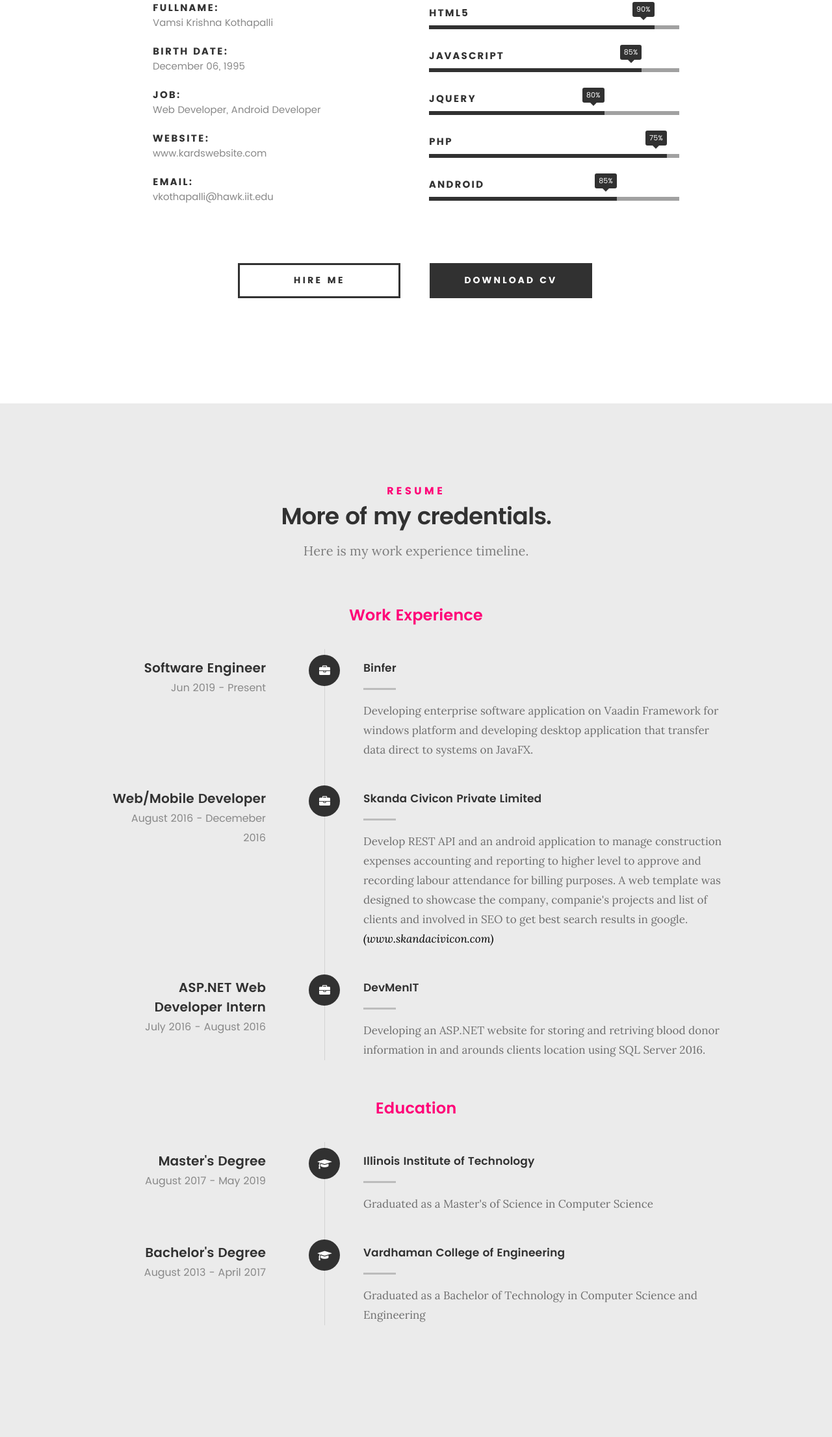
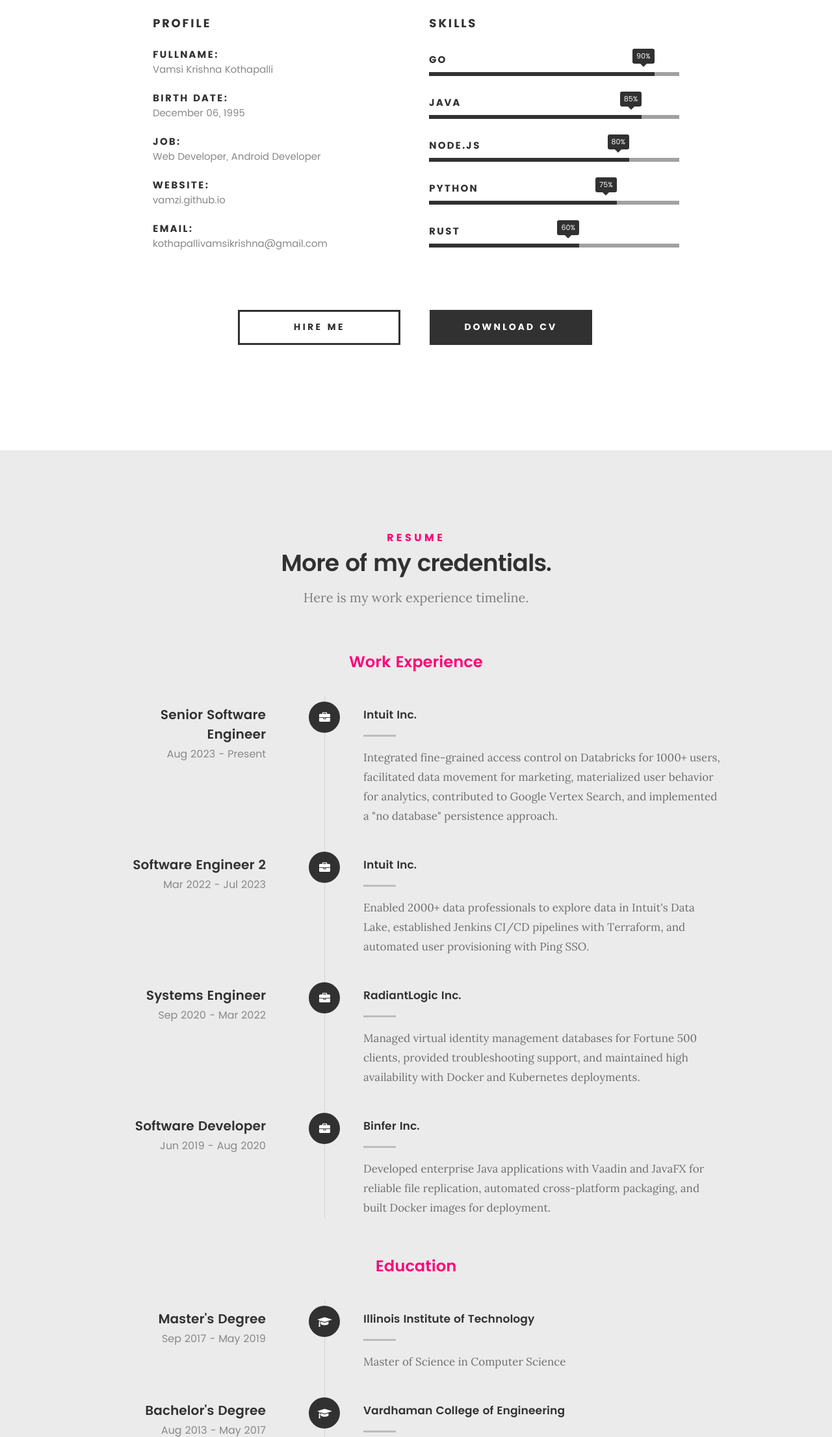
Before and after one commit to vamzi/vamzi.github.io, a plain HTML site: page index.html in a window 1280 px wide. Shown: the part 1328-3540 px from the top of the page at 65% size. Drawn offline with Linux system fonts and the light colour scheme; files whose address does not match are found by name.

Commit message:
Update website with latest resume

```diff
--- a/index.html
+++ b/index.html
@@ -122,7 +122,7 @@
 
    				<img src="images/profile-pic.png" alt="Profile Picture">
 
-   				<p class="lead">I am computer science graduate currently pursuing masters in computers at Illinois Institute of Technology. I have good work experience in web developemet primarly in ASP.NET,PHP, In addition I am a entusuastic Android developer go check out my projects on <a href="https://play.google.com/store/apps/developer?id=VAMZI" target="_blank">Playstore</a> and <a href="https://www.github.com/vamzi" target="_blank">GitHub</a>. </p>
+                                <p class="lead">Skilled software professional proficient in creating software applications in Java, JavaScript &amp; Go. Experienced in constructing backend services using REST APIs and GraphQL and deploying them on AWS with Kubernetes, Terraform, and Git CI/CD pipelines. Proven track record in developing and troubleshooting applications that meet user and business requirements. Check out my projects on <a href="https://play.google.com/store/apps/developer?id=VAMZI" target="_blank">Playstore</a> and <a href="https://www.github.com/vamzi" target="_blank">GitHub</a>.</p>
    			</div>
 
    		</div>
@@ -150,11 +150,11 @@
    				</li>
    				<li>
                                         <strong>Website:</strong>
-   					<span>www.kardswebsite.com</span>
+                                        <span>vamzi.github.io</span>
    				</li>
    				<li>
                                         <strong>Email:</strong>
-   					<span>vkothapalli@hawk.iit.edu</span>
+                                        <span>kothapallivamsikrishna@gmail.com</span>
    				</li>
 
    			</ul> <!-- /info-list -->
@@ -169,25 +169,23 @@
                                 <ul class="skill-bars">
                                    <li>
                                         <div class="progress percent90"><span>90%</span></div>
-				   	<strong>HTML5</strong>
+                                        <strong>Go</strong>
                                    </li>
                                    <li>
                                         <div class="progress percent85"><span>85%</span></div>
-				   	<strong>Javascript</strong>
+                                        <strong>Java</strong>
                                    </li>
                                    <li>
-				   	<div class="progress percent70"><span>80%</span></div>
-				   	<strong>JQuery</strong>
-					 </li>
-
-				   <li>
-				   	<div class="progress percent95"><span>75%</span></div>
-				   	<strong>PHP</strong>
+                                        <div class="progress percent80"><span>80%</span></div>
+                                        <strong>Node.js</strong>
                                    </li>
                                    <li>
-
-				   	<div class="progress percent75"><span>85%</span></div>
-				   	<strong>Android</strong>
+                                        <div class="progress percent75"><span>75%</span></div>
+                                        <strong>Python</strong>
+                                   </li>
+                                   <li>
+                                        <div class="progress percent60"><span>60%</span></div>
+                                        <strong>Rust</strong>
                                    </li>
 
                                 </ul> <!-- /skill-bars -->
@@ -233,8 +231,6 @@
 
                           <div class="timeline-wrap">
 
-
-
                                 <div class="timeline-block">
 
                                         <div class="timeline-ico">
@@ -242,13 +238,13 @@
                                         </div>
 
                                         <div class="timeline-header">
-	   					<h3>Software Engineer</h3>
-	   					<p>Jun 2019 - Present</p>
+                                                <h3>Senior Software Engineer</h3>
+                                                <p>Aug 2023 - Present</p>
                                         </div>
 
                                         <div class="timeline-content">
-	   					<h4>Binfer</h4>
-	   					<p>Developing enterprise software application on Vaadin Framework for windows platform and developing desktop application that transfer data direct to systems on JavaFX.</p>
+                                                <h4>Intuit Inc.</h4>
+                                                <p>Integrated fine-grained access control on Databricks for 1000+ users, facilitated data movement for marketing, materialized user behavior for analytics, contributed to Google Vertex Search, and implemented a "no database" persistence approach.</p>
                                         </div>
 
                                 </div>
@@ -260,40 +256,55 @@
                                         </div>
 
                                         <div class="timeline-header">
-	   					<h3>Web/Mobile Developer</h3>
-	   					<p>August 2016 - Decemeber 2016</p>
+                                                <h3>Software Engineer 2</h3>
+                                                <p>Mar 2022 - Jul 2023</p>
                                         </div>
 
                                         <div class="timeline-content">
-	   					<h4>Skanda Civicon Private Limited</h4>
-	   					<p>Develop REST API and an android application to manage construction expenses accounting and reporting to higher level to approve and recording labour attendance for billing purposes. A web template was designed to showcase the company, companie's projects and list of clients and involved in SEO to get best search results in google.<i><a href='https://www.skandacivicon.com'>(www.skandacivicon.com)</a></i></p>
+                                                <h4>Intuit Inc.</h4>
+                                                <p>Enabled 2000+ data professionals to explore data in Intuit's Data Lake, established Jenkins CI/CD pipelines with Terraform, and automated user provisioning with Ping SSO.</p>
                                         </div>
 
-
-
-	   			</div> <!-- /timeline-block -->
-
-
+                                </div>
 
                                 <div class="timeline-block">
 
                                         <div class="timeline-ico">
-	   					<i class="fa  fa-briefcase"></i>
+                                                <i class="fa fa-briefcase"></i>
                                         </div>
 
                                         <div class="timeline-header">
-	   					<h3>ASP.NET Web Developer Intern</h3>
-	   					<p>July 2016 - August 2016</p>
+                                                <h3>Systems Engineer</h3>
+                                                <p>Sep 2020 - Mar 2022</p>
                                         </div>
 
                                         <div class="timeline-content">
-	   					<h4>DevMenIT</h4>
-	   					<p>Developing an ASP.NET website for storing and retriving blood donor information in and arounds clients location using SQL Server 2016.</p>
+                                                <h4>RadiantLogic Inc.</h4>
+                                                <p>Managed virtual identity management databases for Fortune 500 clients, provided troubleshooting support, and maintained high availability with Docker and Kubernetes deployments.</p>
+                                        </div>
+
+                                </div>
+
+                                <div class="timeline-block">
+
+                                        <div class="timeline-ico">
+                                                <i class="fa fa-briefcase"></i>
+                                        </div>
+
+                                        <div class="timeline-header">
+                                                <h3>Software Developer</h3>
+                                                <p>Jun 2019 - Aug 2020</p>
+                                        </div>
+
+                                        <div class="timeline-content">
+                                                <h4>Binfer Inc.</h4>
+                                                <p>Developed enterprise Java applications with Vaadin and JavaFX for reliable file replication, automated cross-platform packaging, and built Docker images for deployment.</p>
                                         </div>
 
                                 </div> <!-- /timeline-block -->
 
                           </div> <!-- /timeline-wrap -->
+
 
    		</div> <!-- /col-twelve -->
 
@@ -319,12 +330,12 @@
 
                                           <div class="timeline-header">
                                                 <h3>Master's Degree</h3>
-	   					<p>August 2017 - May 2019</p>
+                                                <p>Sep 2017 - May 2019</p>
                                          </div>
 
                                          <div class="timeline-content">
                                                 <h4>Illinois Institute of Technology</h4>
-	   					<p>Graduated as a Master's of Science in Computer Science</p>
+                                                <p>Master of Science in Computer Science</p>
                                          </div>
 
 	   			</div> <!-- /timeline-block -->
@@ -337,12 +348,12 @@
 
                                          <div class="timeline-header">
                                                 <h3>Bachelor's Degree</h3>
-	   					<p>August 2013 - April 2017</p>
+                                                <p>Aug 2013 - May 2017</p>
                                          </div>
 
                                          <div class="timeline-content">
                                                 <h4>Vardhaman College of Engineering</h4>
-	   					<p>Graduated as a Bachelor of Technology in Computer Science and Engineering</p>
+                                                <p>Bachelor of Computer Science Engineering</p>
                                          </div>
 
 	   			</div> <!-- /timeline-block -->
@@ -413,13 +424,13 @@
 
                       <div class="bgrid folio-item">
                        <div class="item-wrap">
-	               	<img src="images/portfolio/scpl.jpg"alt="SCPL">
+                        <img src="images/portfolio/scpl.jpg" alt="TransferDirect">
                           <a href="#modal-03" class="overlay">
                              <div class="folio-item-table">
                                 <div class="folio-item-cell">
-	                     		<h3 class="folio-title">SCPL</h3>
+                                        <h3 class="folio-title">TransferDirect</h3>
                                                                 <span class="folio-types">
-		     					       	  Web & Mobile Application
+                                                                  Desktop Application
                                                               </span>
                                                            </div>
                              </div>
@@ -520,18 +531,18 @@
                                     <div id="modal-03" class="popup-modal slider mfp-hide">
 
                                          <div class="media">
-				     		<img src="images/portfolio/modals/m-scpl.jpg" alt="" />
+                                                <img src="images/portfolio/modals/m-scpl.jpg" alt="TransferDirect" />
                                          </div>
 
                                            <div class="description-box">
-					      <h4>SCPL</h4>
-					      <p>Designed a database, developed REST API and an android application to manage construction expenses accounting and reporting to higher level to approve and recording labour attendance for billing purposes.</p>
+                                              <h4>TransferDirect</h4>
+                                              <p>Creating and managing a desktop application solely responsible for enabling customers to seamlessly share files across various operating systems over the internet. TransferDirect aims to revolutionize large file sharing by enhancing time efficiency and ensuring reliability.</p>
 
-					      <div class="categories">Web & Mobile Application</div>
+                                              <div class="categories">Desktop Application</div>
                                            </div>
 
                                  <div class="link-box">
-			            <a href="http://www.skandacivicon.com">Details</a>
+                                    <a href="https://transferdirect.io" target="_blank">Details</a>
                                               <a href="#" class="popup-modal-dismiss">Close</a>
                                  </div>
 
@@ -889,9 +900,8 @@
    			<h5>Where to find me</h5>
 
    			<p>
-            2801 S King Dr. Apt #317<br>
-            Chicago, IL<br>
-            60616 US
+            Fremont, CA 94538<br>
+            United States
             </p>
 
    		</div>
@@ -904,7 +914,7 @@
 
    			<h5>Email Me At</h5>
 
-   			<p>vkothapalli@hawk.iit.edu
+                        <p>kothapallivamsikrishna@gmail.com
                            </p>
 
    		</div>
@@ -938,18 +948,15 @@
      		<div class="col-six tab-full pull-right social">
 
                            <ul class="footer-social">
-			      <li><a href="#"><i class="fa fa-facebook"></i></a></li>
-			      <li><a href="#"><i class="fa fa-behance"></i></a></li>
-			      <li><a href="#"><i class="fa fa-twitter"></i></a></li>
-			      <li><a href="#"><i class="fa fa-dribbble"></i></a></li>
-			      <li><a href="#"><i class="fa fa-instagram"></i></a></li>
+                                <li><a href="https://www.linkedin.com/in/vamzi" target="_blank"><i class="fa fa-linkedin"></i></a></li>
+                                <li><a href="https://github.com/vamzi" target="_blank"><i class="fa fa-github"></i></a></li>
                              </ul>
 
 	      </div>
 
       	<div class="col-six tab-full">
 	      	<div class="copyright">
-		        	<span>© Copyright Vamsi Krishna Kothapalli 2016.</span>
+                                <span>© Copyright Vamsi Krishna Kothapalli 2024.</span>
 		        	<span>Design by <a href="http://www.styleshout.com/">styleshout</a></span>
 		         </div>
 	      	</div>
```
Lines whose indentation alone changed are shown as unchanged.
